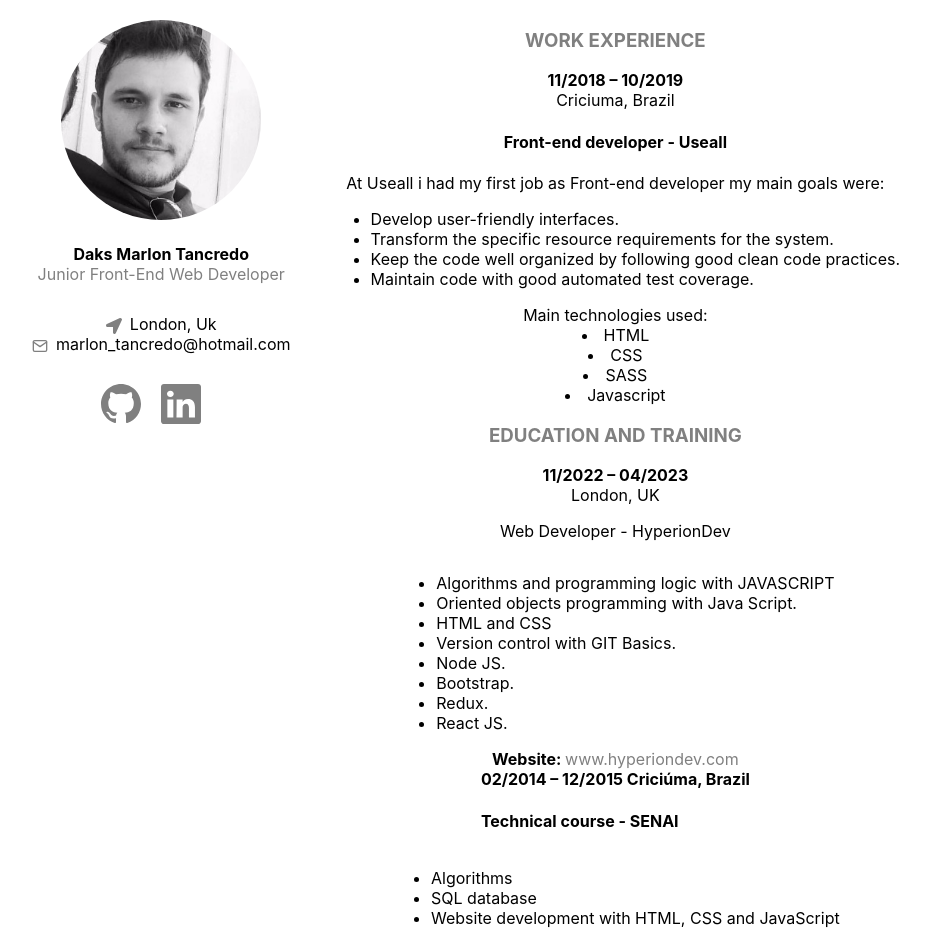
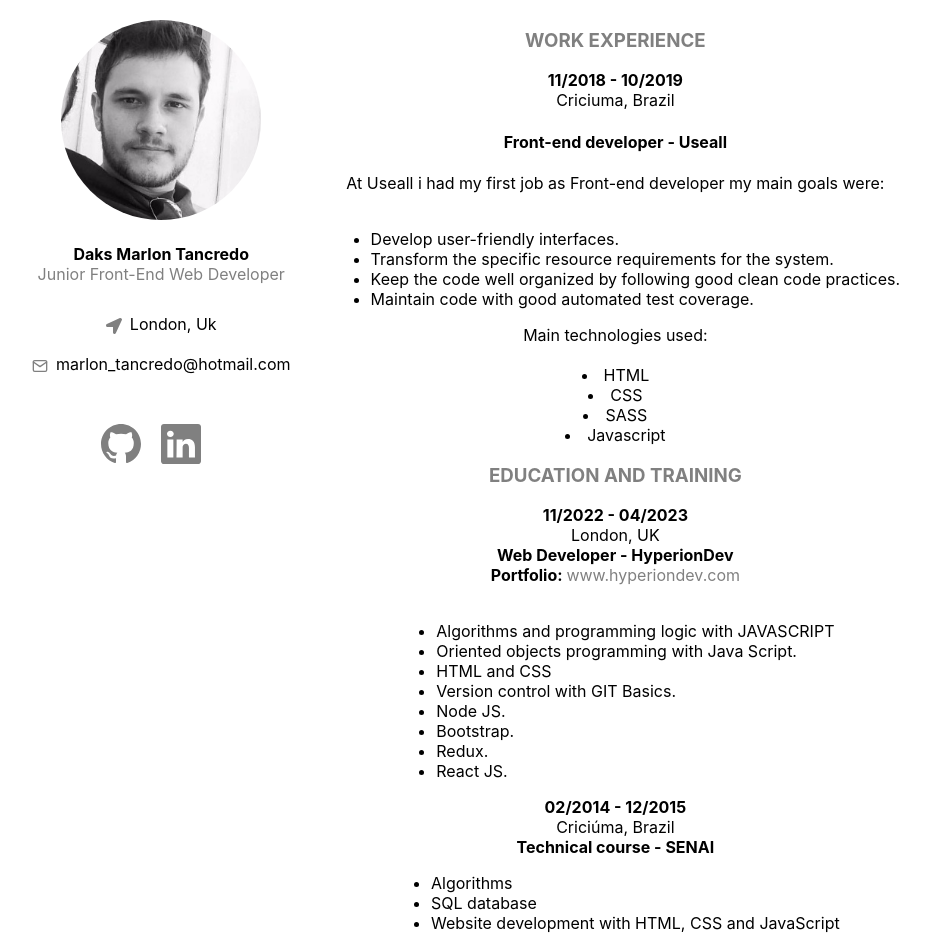
Before and after one commit to MarlonTancredo/My-Cv, a React (Create React App) app: page / in a window 1280 px wide. Shown: the top 952 px of the page, without its empty margins (179-1109 px from the left). Built offline with nearby package versions, Linux system fonts and the light colour scheme.

Commit message:
refactoring

```diff
--- a/src/components/Content.tsx
+++ b/src/components/Content.tsx
@@ -38,8 +38,8 @@ const Content = () => {
     <S.ContentContainer>
       <S.Section>WORK EXPERIENCE</S.Section>
       {/* Useall section */}
-      <strong>{`${useallStartDate} – ${useallEndDate}`}</strong> Criciuma,
-      Brazil
+      <strong>{`${useallStartDate} - ${useallEndDate}`}</strong>
+      Criciuma, Brazil
       <h4>Front-end developer - Useall</h4>
       <S.Paragraph>
         At Useall i had my first job as Front-end developer my main goals were:
@@ -62,16 +62,11 @@ const Content = () => {
       })}
       <S.Section>EDUCATION AND TRAINING</S.Section>
       {/* HyperionDev section */}
-      <strong>{`${hyperionStartDate} – ${hyperionEndDate}`}</strong>
+      <strong>{`${hyperionStartDate} - ${hyperionEndDate}`}</strong>
       London, UK
-      <p>Web Developer - HyperionDev</p>
-      <S.List>
-        {hyperionSkills.map((skills: { skill: string }, index: number) => {
-          return <S.ItemList key={index}>{skills.skill}</S.ItemList>;
-        })}
-      </S.List>
+      <strong>Web Developer - HyperionDev</strong>
       <S.Paragraph>
-        <strong>Website: </strong>
+        <strong>Portfolio: </strong>
         <S.Link
           href="https://www.hyperiondev.com/portfolio/103916/"
           target="_blank"
@@ -79,10 +74,14 @@ const Content = () => {
           www.hyperiondev.com
         </S.Link>
       </S.Paragraph>
-      <S.Paragraph>
-        <strong>02/2014 – 12/2015 Criciúma, Brazil </strong>
-        <h4>Technical course - SENAI </h4>
-      </S.Paragraph>
+      <S.List>
+        {hyperionSkills.map((skills: { skill: string }, index: number) => {
+          return <S.ItemList key={index}>{skills.skill}</S.ItemList>;
+        })}
+      </S.List>
+      <strong>02/2014 - 12/2015 </strong>
+      Criciúma, Brazil
+      <strong>Technical course - SENAI</strong>
       <S.List>
         <S.ItemList>Algorithms </S.ItemList>
         <S.ItemList>SQL database</S.ItemList>
--- a/src/components/styles.ts
+++ b/src/components/styles.ts
@@ -9,7 +9,10 @@ const { black, grey } = colors;
 
 //Any Component
 export const Paragraph = styled.div`
-  margin-bottom: 0px;
+  margin-bottom: 20px;
+  justify-content: center;
+  align-items: center;
+  text-align: center;
 `;
 
 export const Section = styled.h3`
```
